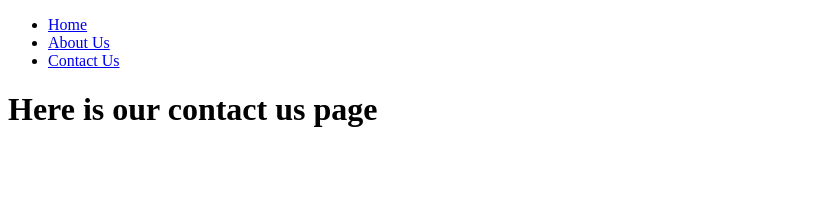
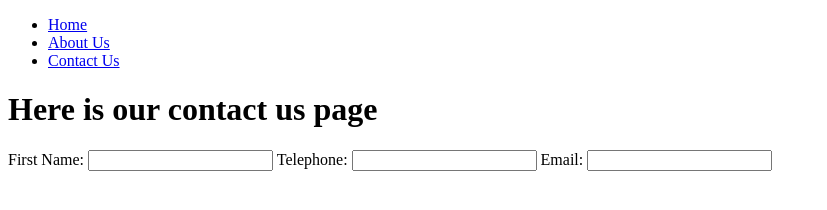
Before and after one commit to jessicaagyepong53-lab/T4G-lesson1, a plain HTML site: page pages/contact-us.html in a window 1280 px wide. Shown: the whole page, without its empty margins (0-827 px from the left). Drawn offline with Linux system fonts and the light colour scheme.

Commit message:
Changes made

```diff
--- a/pages/contact-us.html
+++ b/pages/contact-us.html
@@ -14,5 +14,13 @@
         </ul>
     </nav>
  <h1>Here is our contact us page</h1>
+ <form action="">
+    <label for="FirstName">First Name:</label>
+    <input type="text" id="FirstName">
+    <label for="Telephone">Telephone:</label>
+    <input type="tel" id="Telephone">
+    <label for="Email">Email:</label>
+    <input type="email" id="Email">
+ </form>
 </body>
 </html>
```
